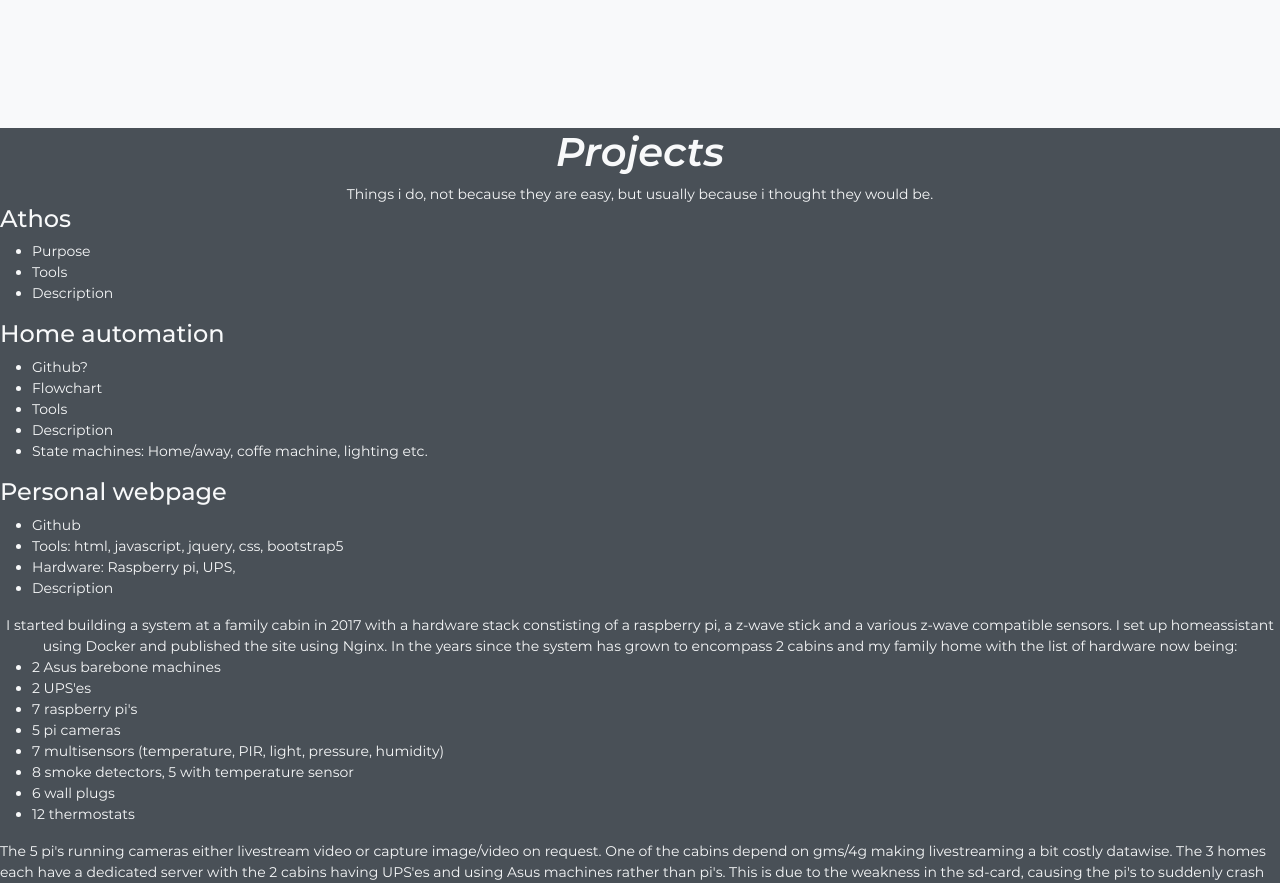
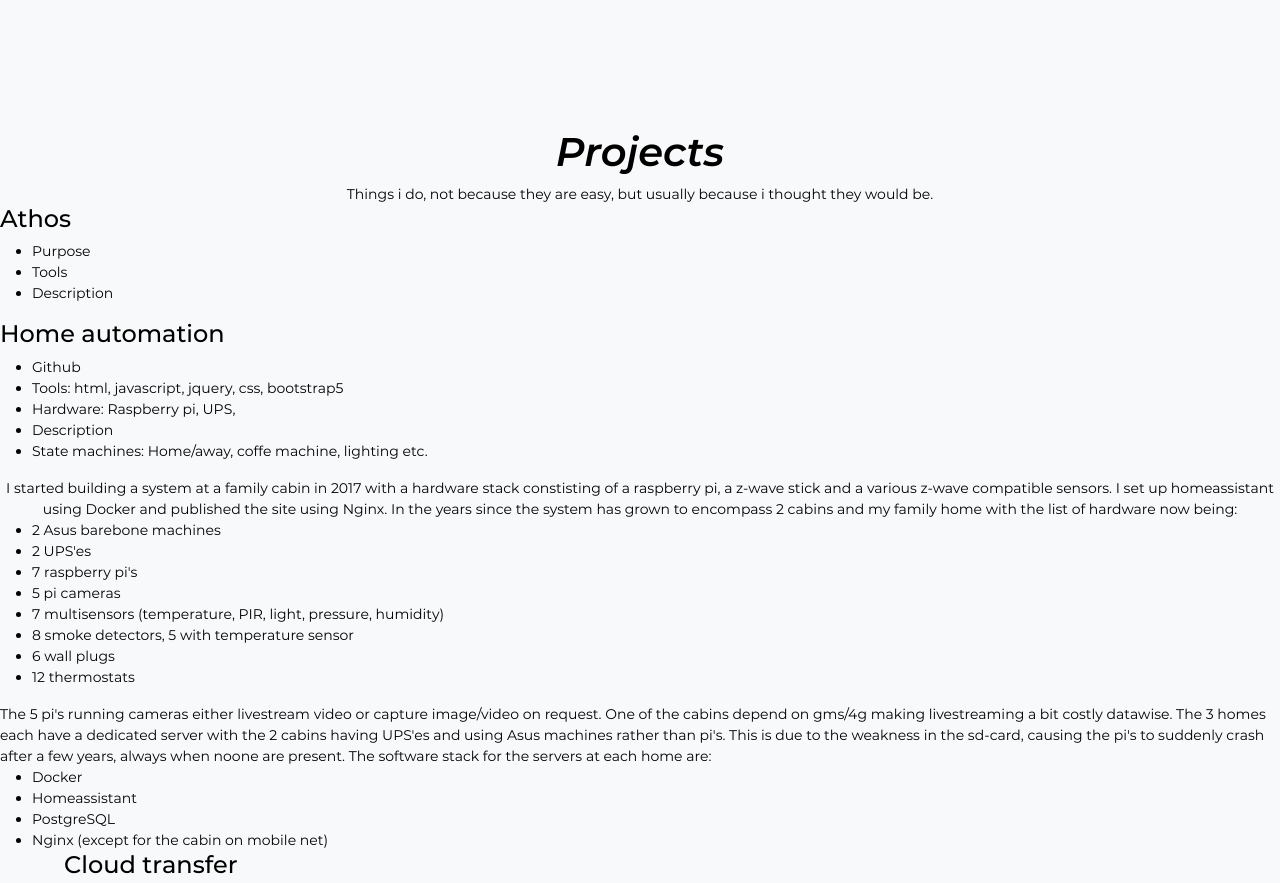
Before and after one commit to Olarm/personal-website, a plain HTML site: page html/index.html in a window 1280 px wide. Shown: the part 4160-5043 px from the top of the page. Drawn offline with nearby package versions, Linux system fonts and the light colour scheme; a script that the page names is missing; a web font is replaced by a local one.

Commit message:
Cleanup, all white background

```diff
--- a/html/index.html
+++ b/html/index.html
@@ -237,18 +237,11 @@
 </ul>
 <h4>Home automation</h4>
 <ul>
-	<li>Github?</li>
-	<li>Flowchart</li>
-	<li>Tools</li>
-	<li>Description</li>
-	<li>State machines: Home/away, coffe machine, lighting etc.</li>
-</ul>
-<h4>Personal webpage</h4>
-<ul>
 	<li>Github</li>
 	<li>Tools: html, javascript, jquery, css, bootstrap5</li>
 	<li>Hardware: Raspberry pi, UPS,
 	<li>Description</li>
+	<li>State machines: Home/away, coffe machine, lighting etc.</li>
 </ul>
 <p>
 	I started building a system at a family cabin in 2017 with a hardware stack
--- a/html/style.css
+++ b/html/style.css
@@ -164,7 +164,9 @@ section:nth-child(6) {
     background: #f8f9fa;
 }
 section:nth-child(7) {
-    background: #495057;
+    background: #f8f9fa;
+    color: black;
+    height: 100%;
 }
 
 h1, h2, h3 {
```
